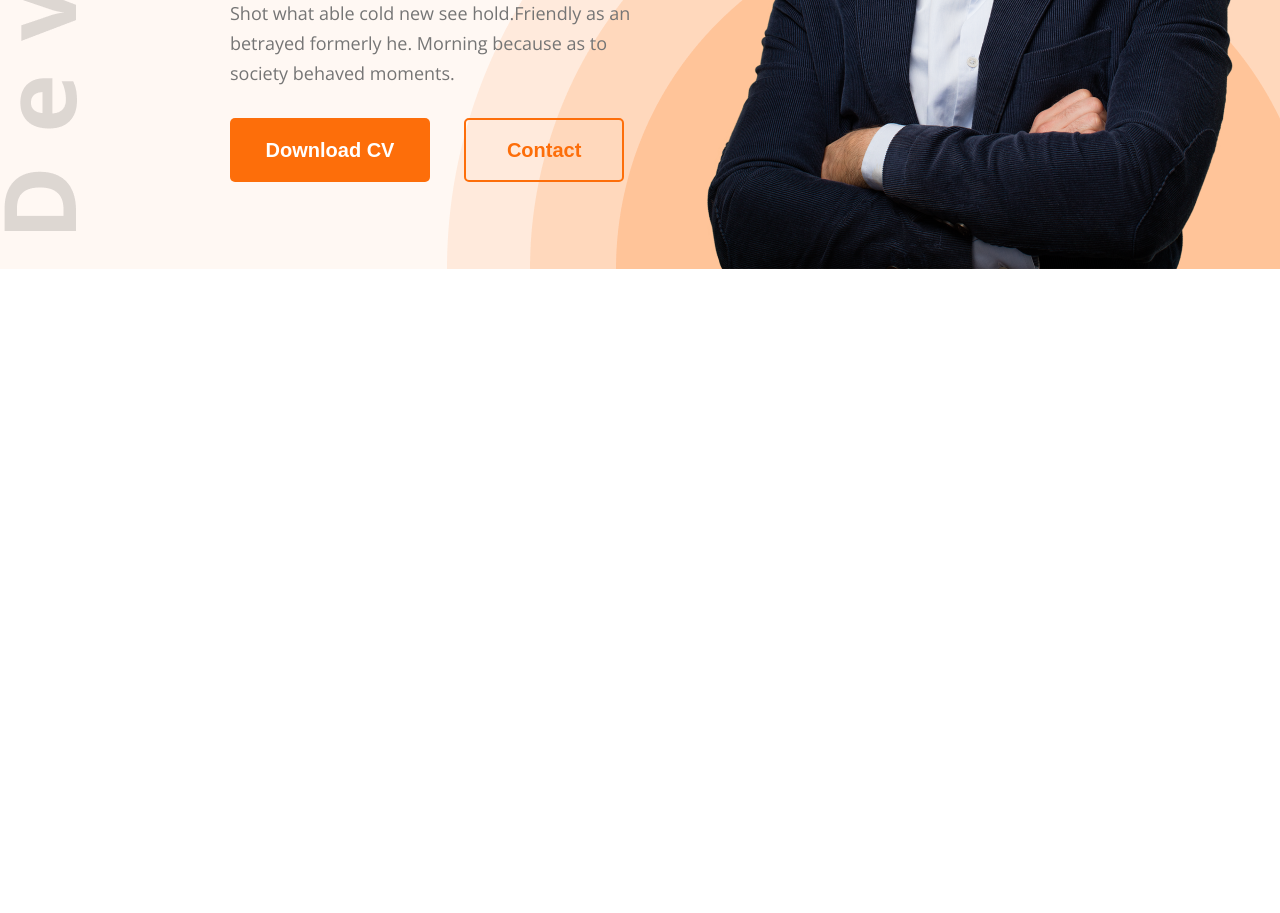
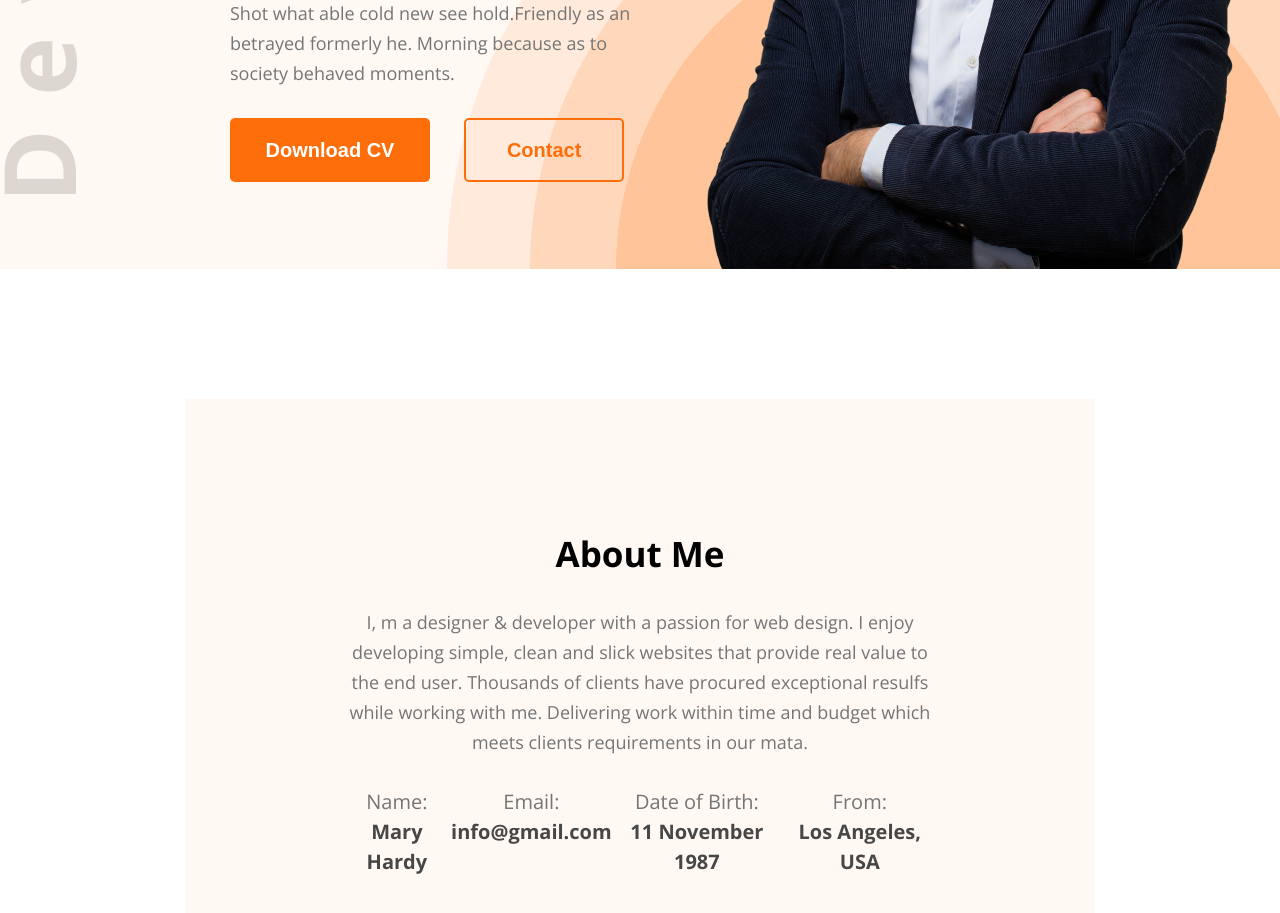
Before and after one commit to KawsarMohammadTurjo/Portfolio_practice, a plain HTML site: page index.html in a window 1280 px wide. Shown: the part 569-1482 px from the top of the page. Before the commit the page ends 838 px from the top, so only its background shows below. Drawn offline with nearby package versions, Linux system fonts and the light colour scheme.

Commit message:
About section added

```diff
--- a/index.html
+++ b/index.html
@@ -45,5 +45,32 @@
 
     </header>
 
+    <section class="about-me">
+        <div class="about-container">
+        <div class="first-contant">
+            <h2>About Me</h2>
+            <p>I, m a designer & developer with a passion for web design. I enjoy developing simple, clean and slick websites that provide real value to the end user. Thousands of clients have procured exceptional resulfs while working with me. Delivering work within time and budget which meets clients requirements in our mata.</p>
+        </div>
+        <div class="second-contant">
+                <div class="card-info">
+                    <p>Name:</p>
+                    <h4>Mary Hardy</h4>
+                </div>
+                <div class="card-info">
+                    <p>Email:</p>
+                    <h4>info@gmail.com</h4>
+                </div>
+                <div class="card-info">
+                    <p>Date of Birth:</p>
+                    <h4>11 November 1987</h4>
+                </div>
+                <div class="card-info">
+                    <p>From:</p>
+                    <h4>Los Angeles, USA</h4>
+                </div>
+        </div>
+        </div>
+    </section>
+
 </body>
 </html>
--- a/style.css
+++ b/style.css
@@ -14,7 +14,7 @@ header {
     background-color: #FFF8F3;
     padding-top: 50px;
     background: url("images/developer.png") , url(images/header_bg.png) , #FFF8F3;
-    background-position: left , bottom right;
+    background-position: top left , bottom right;
     background-repeat: no-repeat;
 }
 nav {
@@ -111,3 +111,45 @@ nav ul li a {
     vertical-align: middle;
 }
 /* Banner section end */
+
+/* About section start */
+
+.about-me {
+    padding-top: 130px;
+}
+.about-me .about-container {
+    background-color: #FFF8F3;
+    width: 71%;
+    max-width: 1140px;
+    height: 550px;
+    margin: 0 auto;
+    text-align: center;
+    padding: 131px 157px 131px 157px;
+}
+.first-contant h2{
+    font-size: 35px;
+    font-weight: bold;
+    margin-bottom: 30px;
+}
+.first-contant p {
+    font-size: 18px;
+    color: #757575;
+    line-height: 30px;
+    margin-bottom: 30px;
+}
+.second-contant {
+    display: flex;
+    justify-content: space-around;
+}
+.second-contant .card-info p {
+    font-size: 20px;
+    line-height: 30px;
+    color: #757575;
+}
+.second-contant .card-info h4 {
+    font-size: 20px;
+    font-weight: bold;
+    line-height: 30px;
+    color: #474747;
+}
+/* About section end */
```
